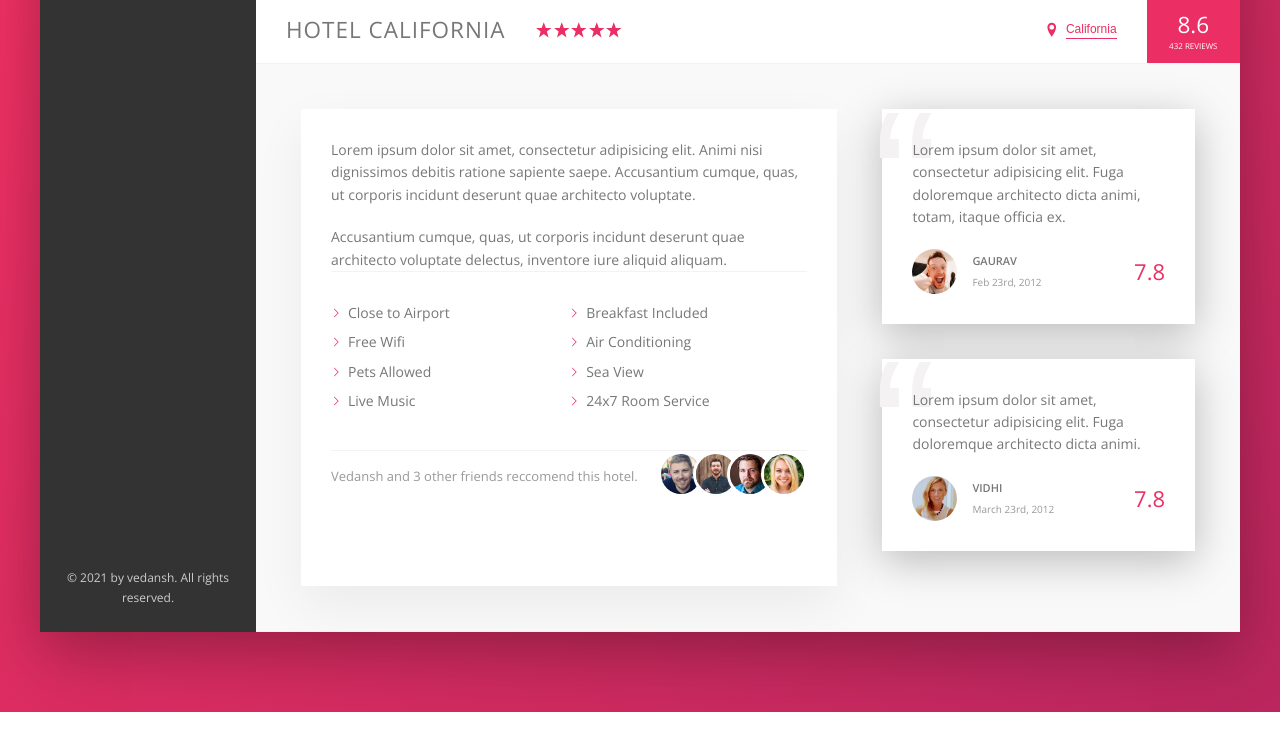
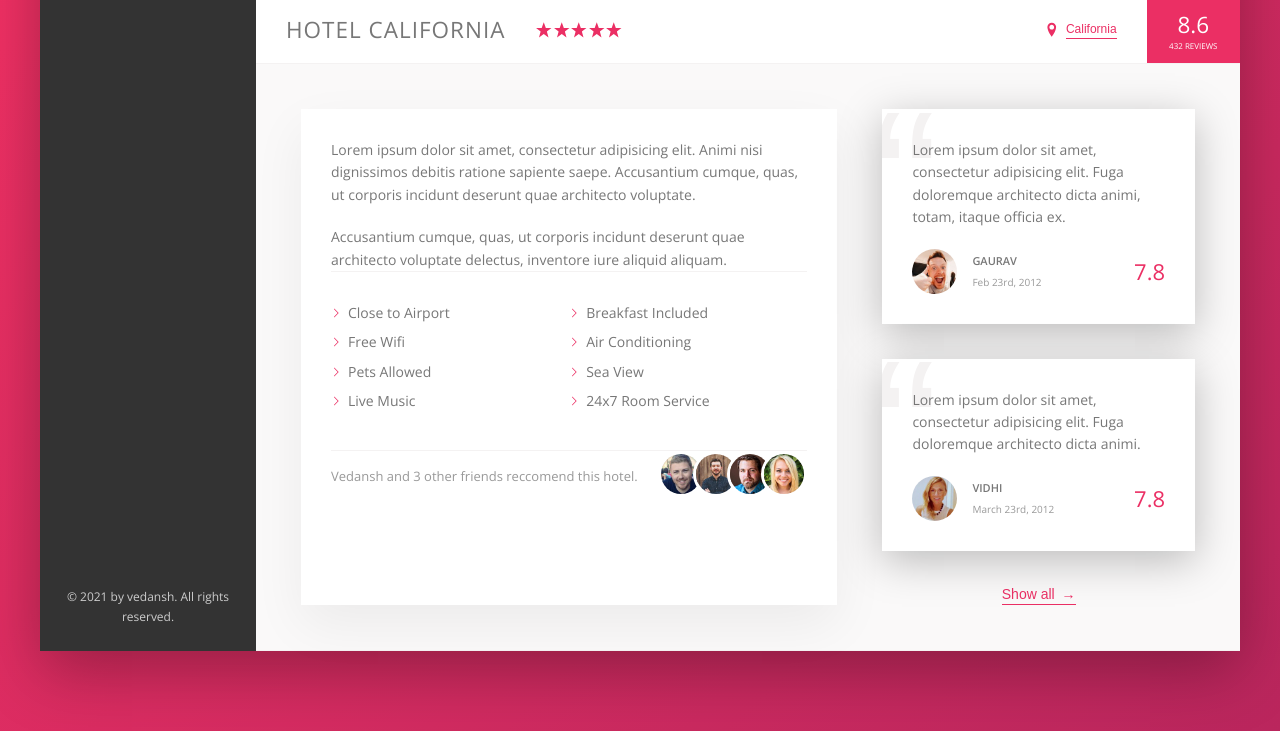
Before and after one commit to vedascript/trillo, a website: page index.html in a window 1280 px wide. Shown: the part 538-1269 px from the top of the page. Drawn offline with nearby package versions, Linux system fonts and the light colour scheme.

Commit message:
show btn

```diff
--- a/index.html
+++ b/index.html
@@ -210,6 +210,10 @@
                   <div class="review_rating">7.8</div>
                 </figcaption>
               </figure>
+              <button class="btn-inline">
+                Show all
+                <span>&rarr;</span>
+              </button>
             </div>
           </div>
         </main>
--- a/sass/_components.scss
+++ b/sass/_components.scss
@@ -258,8 +258,17 @@
   cursor: pointer;
   transition: all 0.2s;
 
+  & span {
+    margin-left: 3px;
+    transition: margin-left 0.2s;
+  }
+
   &:hover {
     color: var(--color-grey-dark-1);
+
+    span {
+      margin-left: 8px;
+    }
   }
 
   &:focus {
--- a/sass/_layout.scss
+++ b/sass/_layout.scss
@@ -52,4 +52,7 @@
 
 .user-reviews {
   flex: 1;
+  display: flex;
+  flex-direction: column;
+  align-items: center;
 }
```
Also changed, not shown: css/style.css.
